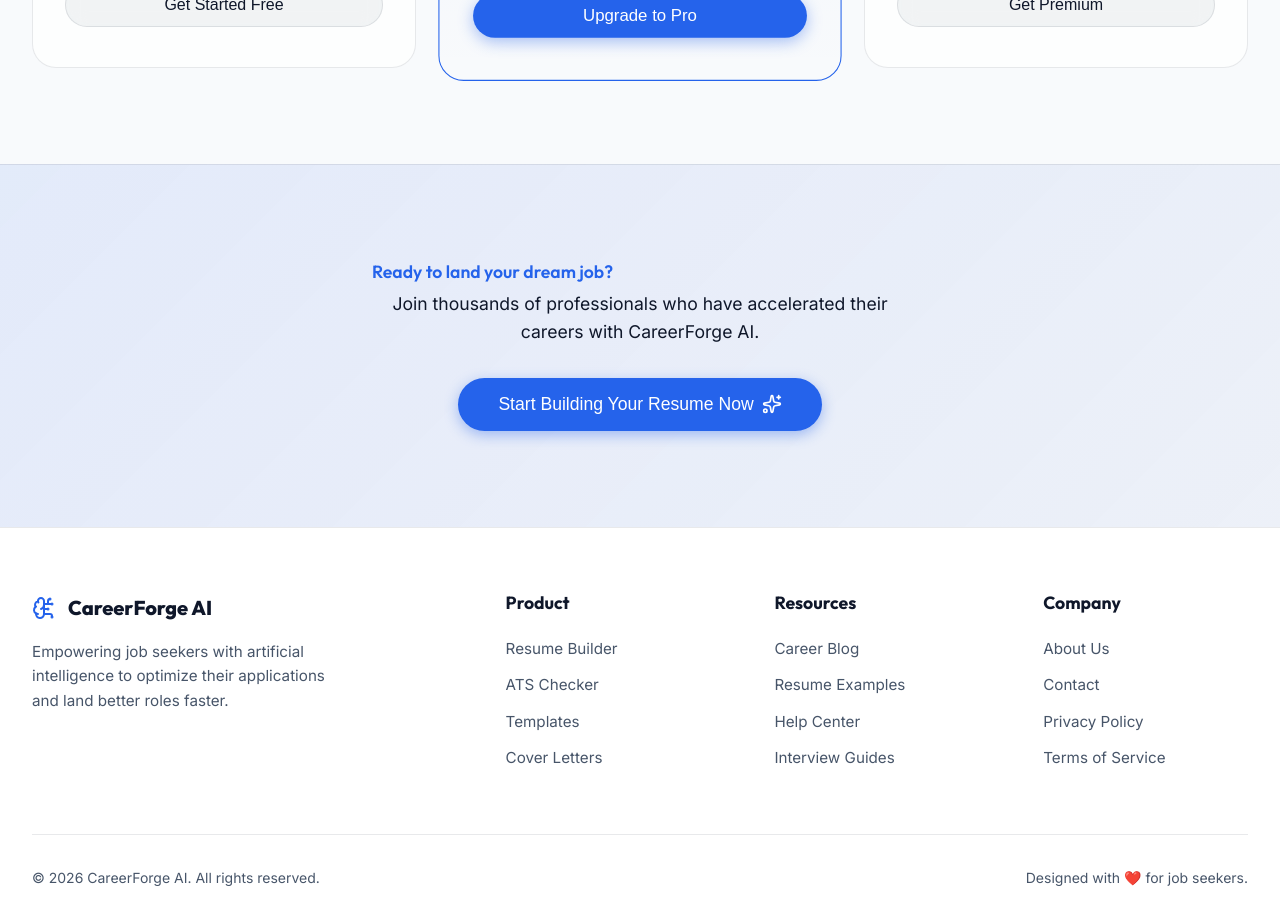
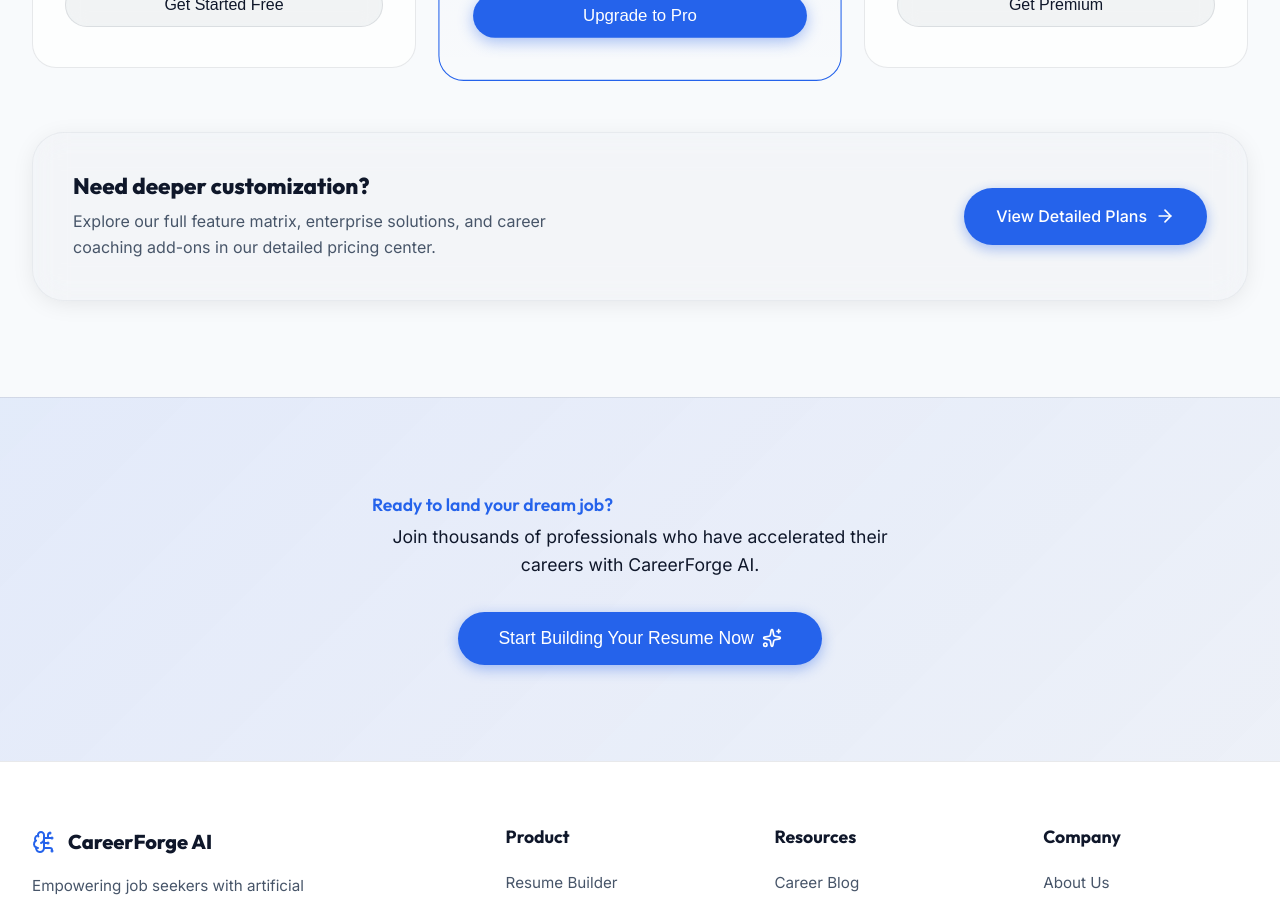
Before and after one commit to indrajit1306/AIResume-builder-web-app, a React (Vite) app in the folder airesume/: page / in a window 1280 px wide. Shown: the part 5400-6301 px from the top of the page. Built offline with nearby package versions, Linux system fonts and the light colour scheme.

Commit message:
feat: add initial `LandingPage` component with navigation, hero, features, and testimonials sections.

```diff
--- a/airesume/src/LandingPage.jsx
+++ b/airesume/src/LandingPage.jsx
@@ -343,6 +343,28 @@ function LandingPage() {
               <button className="btn btn-secondary" style={{ width: '100%' }}>Get Premium</button>
             </div>
           </div>
+
+          {/* Pricing Detailing Add-on */}
+          <div className="pricing-addon glass-panel animate-fade-in" style={{
+            marginTop: '4rem',
+            padding: '2.5rem',
+            display: 'flex',
+            justifyContent: 'space-between',
+            alignItems: 'center',
+            borderRadius: '2rem',
+            border: '1px solid var(--glass-border)',
+            background: 'rgba(var(--text-rgb), 0.02)',
+            textAlign: 'left'
+          }}>
+            <div>
+              <h4 style={{ fontSize: '1.4rem', marginBottom: '0.6rem', fontWeight: 800 }}>Need deeper customization?</h4>
+              <p style={{ color: 'var(--text-secondary)', fontSize: '1rem', maxWidth: '500px' }}>Explore our full feature matrix, enterprise solutions, and career coaching add-ons in our detailed pricing center.</p>
+            </div>
+            <a href="#pricing-plans" className="btn btn-primary" style={{ padding: '1rem 2rem' }}>
+              View Detailed Plans
+              <ArrowRight size={20} />
+            </a>
+          </div>
         </div>
       </section>
 
```
